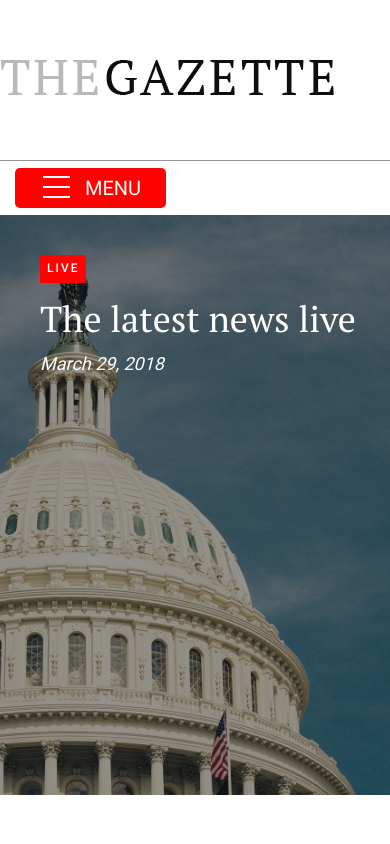
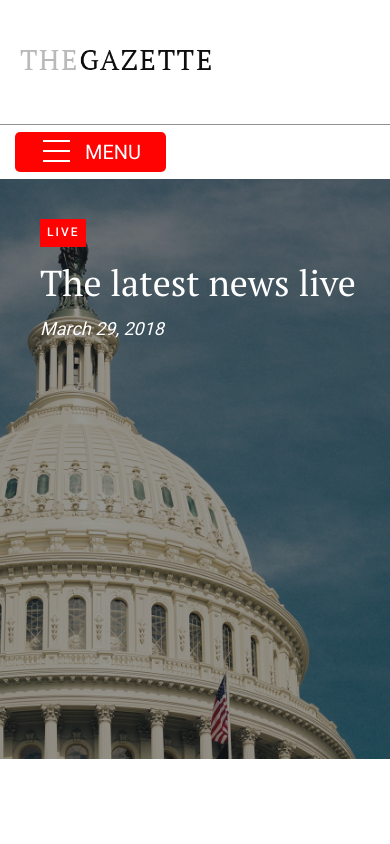
Before and after one commit to laurentbom/gazette, a plain HTML site: page index.html in a window 390 px wide. Shown: the top 844 px of the page. Drawn offline with nearby package versions, Linux system fonts and the light colour scheme.

Commit message:
logofixe

```diff
--- a/css/layout/_header.scss
+++ b/css/layout/_header.scss
@@ -1,9 +1,13 @@
 // Position logo et barre grise
 .header{
   &__img{
-    height: 160px;
     display: flex;
     align-items: center;
+    padding: 50px 0px 50px 20px;
+    img{
+      height: 30px;
+      object-fit: cover;
+    }
   }
   &__mid{
     height: 1px;
@@ -62,6 +66,9 @@
 //---------Responsive-----------//
 //------------------------------//
 @media screen and (max-width:760px){
+  .header .header__img img{
+    height: 20px;
+  }
   .header__main_nav input{
     width: 200px;
   }
```
Also changed, not shown: css/styles.min.css, 1 other file.
